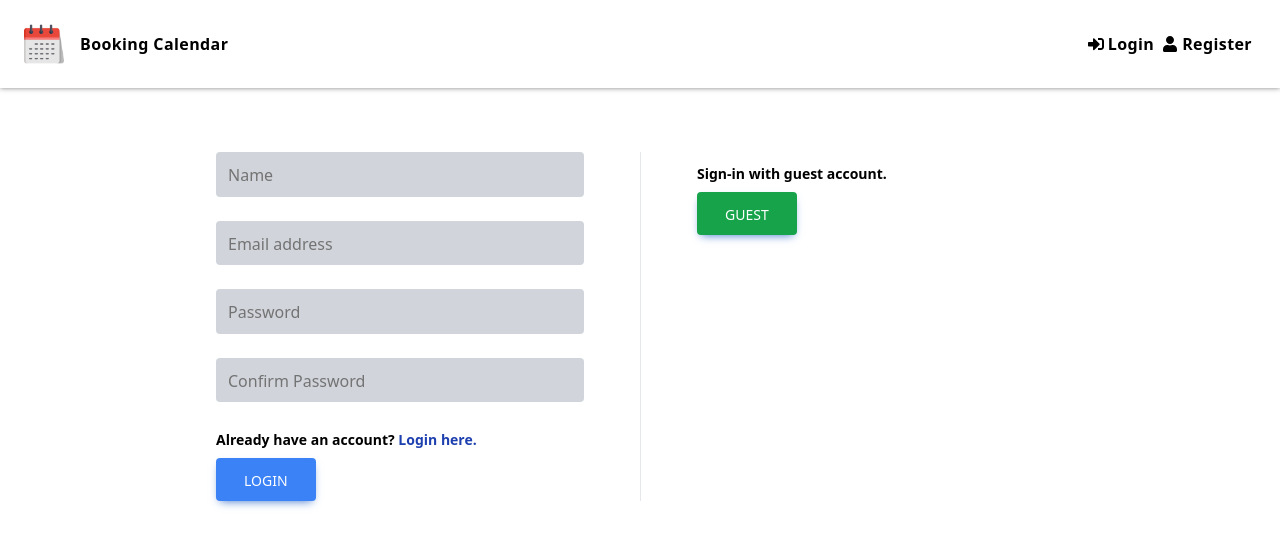
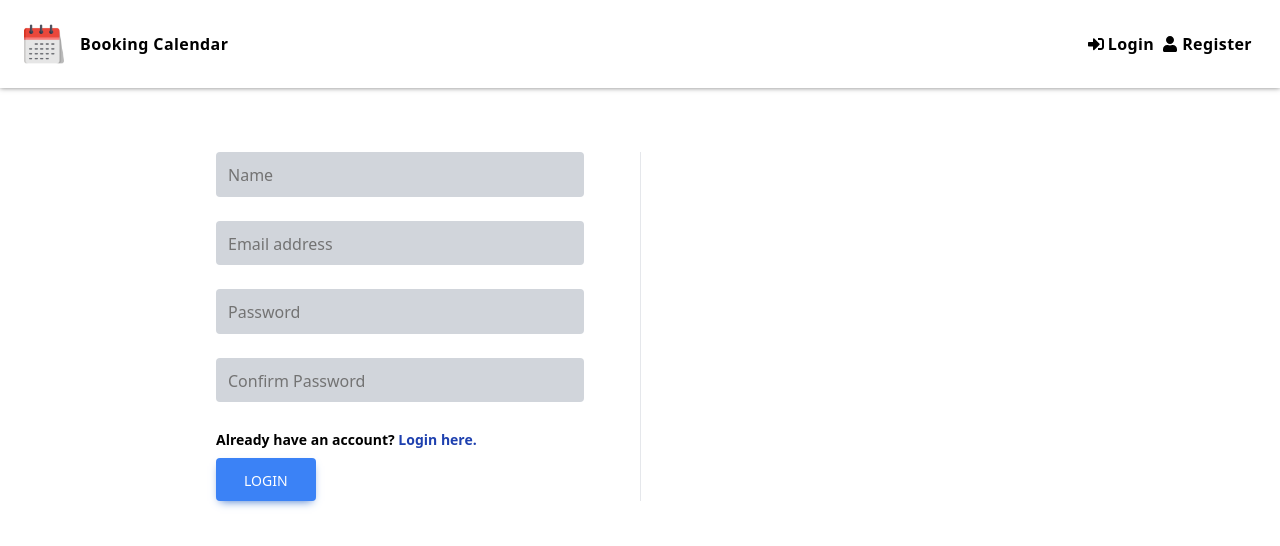
Before and after one commit to gazjosef/booking-calendar, a Next.js app in the folder frontend/: page /register in a window 1280 px wide. Shown: the top 546 px of the page. Built offline with nearby package versions, Linux system fonts and the light colour scheme.

Commit message:
Register Page

```diff
--- a/frontend/pages/register.jsx
+++ b/frontend/pages/register.jsx
@@ -9,71 +9,87 @@ const Register = () => {
     password2: '',
   })
 
+  const { name, email, password, password2 } = formData
+
+  const onChange = () => {}
+
   return (
-    <div className="pt-16">
+    <article className="pt-16">
       <div className="mx-auto max-w-md px-4 sm:px-7 md:max-w-4xl md:px-6">
         <div className="md:grid md:grid-cols-2 md:divide-x md:divide-gray-200">
           {/* LOGIN */}
-          <div className="md:pr-14">
+          <section className="md:pr-14">
             <form action="">
-              {/* <!-- Name input --> */}
+              {/* <!-- NAME INPUT --> */}
               <div className="relative mb-6" data-te-input-wrapper-init>
                 <input
                   type="text"
                   className="peer block min-h-[auto] w-full rounded border-0 bg-gray-300 py-[0.32rem] px-3 leading-[2.15] outline-none transition-all duration-200 ease-linear focus:placeholder:opacity-100 data-[te-input-state-active]:placeholder:opacity-100 motion-reduce:transition-none dark:text-neutral-200 dark:placeholder:text-neutral-200 [&:not([data-te-input-placeholder-active])]:placeholder:opacity-0"
-                  id="exampleFormControlInput2"
-                  placeholder="Name"
+                  id="name"
+                  name="name"
+                  value={name}
+                  placeholder="Enter your name"
+                  onChange={onChange}
                 />
                 <label
-                  htmlFor="exampleFormControlInput2"
+                  htmlFor="name"
                   className="peer-focus:text-primary pointer-events-none absolute top-0 left-3 mb-0 max-w-[90%] origin-[0_0] truncate pt-[0.37rem] leading-[2.15] text-neutral-500 transition-all duration-200 ease-out peer-focus:-translate-y-[1.15rem] peer-focus:scale-[0.8] peer-data-[te-input-state-active]:-translate-y-[1.15rem] peer-data-[te-input-state-active]:scale-[0.8] motion-reduce:transition-none dark:text-neutral-200 dark:peer-focus:text-neutral-200"
                 >
                   Name
                 </label>
               </div>
 
-              {/* <!-- Email input --> */}
+              {/* <!-- EMAIL INPUT --> */}
               <div className="relative mb-6" data-te-input-wrapper-init>
                 <input
                   type="email"
                   className="peer block min-h-[auto] w-full rounded border-0 bg-gray-300 py-[0.32rem] px-3 leading-[2.15] outline-none transition-all duration-200 ease-linear focus:placeholder:opacity-100 data-[te-input-state-active]:placeholder:opacity-100 motion-reduce:transition-none dark:text-neutral-200 dark:placeholder:text-neutral-200 [&:not([data-te-input-placeholder-active])]:placeholder:opacity-0"
-                  id="exampleFormControlInput2"
-                  placeholder="Email address"
+                  id="email"
+                  name="email"
+                  value={email}
+                  placeholder="Enter your email address"
+                  onChange={onChange}
                 />
                 <label
-                  htmlFor="exampleFormControlInput2"
+                  htmlFor="email"
                   className="peer-focus:text-primary pointer-events-none absolute top-0 left-3 mb-0 max-w-[90%] origin-[0_0] truncate pt-[0.37rem] leading-[2.15] text-neutral-500 transition-all duration-200 ease-out peer-focus:-translate-y-[1.15rem] peer-focus:scale-[0.8] peer-data-[te-input-state-active]:-translate-y-[1.15rem] peer-data-[te-input-state-active]:scale-[0.8] motion-reduce:transition-none dark:text-neutral-200 dark:peer-focus:text-neutral-200"
                 >
                   Email address
                 </label>
               </div>
 
-              {/* <!-- Password input --> */}
+              {/* <!-- PASSWORD INPUT --> */}
               <div className="relative mb-6" data-te-input-wrapper-init>
                 <input
                   type="password"
                   className="peer block min-h-[auto] w-full rounded border-0 bg-gray-300 py-[0.32rem] px-3 leading-[2.15] outline-none transition-all duration-200 ease-linear focus:placeholder:opacity-100 data-[te-input-state-active]:placeholder:opacity-100 motion-reduce:transition-none dark:text-neutral-200 dark:placeholder:text-neutral-200 [&:not([data-te-input-placeholder-active])]:placeholder:opacity-0"
-                  id="exampleFormControlInput22"
-                  placeholder="Password"
+                  id="password"
+                  name="password"
+                  value={password}
+                  placeholder="Enter your password"
+                  onChange={onChange}
                 />
                 <label
-                  htmlFor="exampleFormControlInput22"
+                  htmlFor="password"
                   className="peer-focus:text-primary pointer-events-none absolute top-0 left-3 mb-0 max-w-[90%] origin-[0_0] truncate pt-[0.37rem] leading-[2.15] text-neutral-500 transition-all duration-200 ease-out peer-focus:-translate-y-[1.15rem] peer-focus:scale-[0.8] peer-data-[te-input-state-active]:-translate-y-[1.15rem] peer-data-[te-input-state-active]:scale-[0.8] motion-reduce:transition-none dark:text-neutral-200 dark:peer-focus:text-neutral-200"
                 >
                   Password
                 </label>
               </div>
 
-              {/* <!-- Password input --> */}
+              {/* <!-- CONFIRM PASSWORD INPUT --> */}
               <div className="relative mb-6" data-te-input-wrapper-init>
                 <input
                   type="password"
                   className="peer block min-h-[auto] w-full rounded border-0 bg-gray-300 py-[0.32rem] px-3 leading-[2.15] outline-none transition-all duration-200 ease-linear focus:placeholder:opacity-100 data-[te-input-state-active]:placeholder:opacity-100 motion-reduce:transition-none dark:text-neutral-200 dark:placeholder:text-neutral-200 [&:not([data-te-input-placeholder-active])]:placeholder:opacity-0"
-                  id="exampleFormControlInput22"
-                  placeholder="Password"
+                  id="password2"
+                  name="password2"
+                  value={password2}
+                  placeholder="Confirm password"
+                  onChange={onChange}
                 />
                 <label
-                  htmlFor="exampleFormControlInput22"
+                  htmlFor="password2"
                   className="peer-focus:text-primary pointer-events-none absolute top-0 left-3 mb-0 max-w-[90%] origin-[0_0] truncate pt-[0.37rem] leading-[2.15] text-neutral-500 transition-all duration-200 ease-out peer-focus:-translate-y-[1.15rem] peer-focus:scale-[0.8] peer-data-[te-input-state-active]:-translate-y-[1.15rem] peer-data-[te-input-state-active]:scale-[0.8] motion-reduce:transition-none dark:text-neutral-200 dark:peer-focus:text-neutral-200"
                 >
                   Confirm Password
@@ -100,29 +116,13 @@ const Register = () => {
                 </button>
               </div>
             </form>
-          </div>
+          </section>
 
           {/* GUEST */}
-          <section className="mt-12 md:mt-0 md:pl-14">
-            <div className="mt-auto">
-              <p className="my-2 pt-1 text-sm font-semibold">
-                Sign-in with guest account.
-              </p>
-              <Link href="/calendar">
-                <button
-                  type="button"
-                  className="inline-block rounded bg-green-600 px-7 pt-3 pb-2.5 text-sm font-medium uppercase leading-normal text-white shadow-[0_4px_9px_-4px_#3b71ca] transition duration-150 ease-in-out hover:bg-green-700 hover:shadow-[0_8px_9px_-4px_rgba(59,113,202,0.3),0_4px_18px_0_rgba(59,113,202,0.2)] focus:bg-blue-600 focus:shadow-[0_8px_9px_-4px_rgba(59,113,202,0.3),0_4px_18px_0_rgba(59,113,202,0.2)] focus:outline-none focus:ring-0 active:bg-blue-700 active:shadow-[0_8px_9px_-4px_rgba(59,113,202,0.3),0_4px_18px_0_rgba(59,113,202,0.2)]"
-                  data-te-ripple-init
-                  data-te-ripple-color="light"
-                >
-                  Guest
-                </button>
-              </Link>
-            </div>
-          </section>
+          <section className="mt-12 md:mt-0 md:pl-14"> </section>
         </div>
       </div>
-    </div>
+    </article>
   )
 }
 
```
